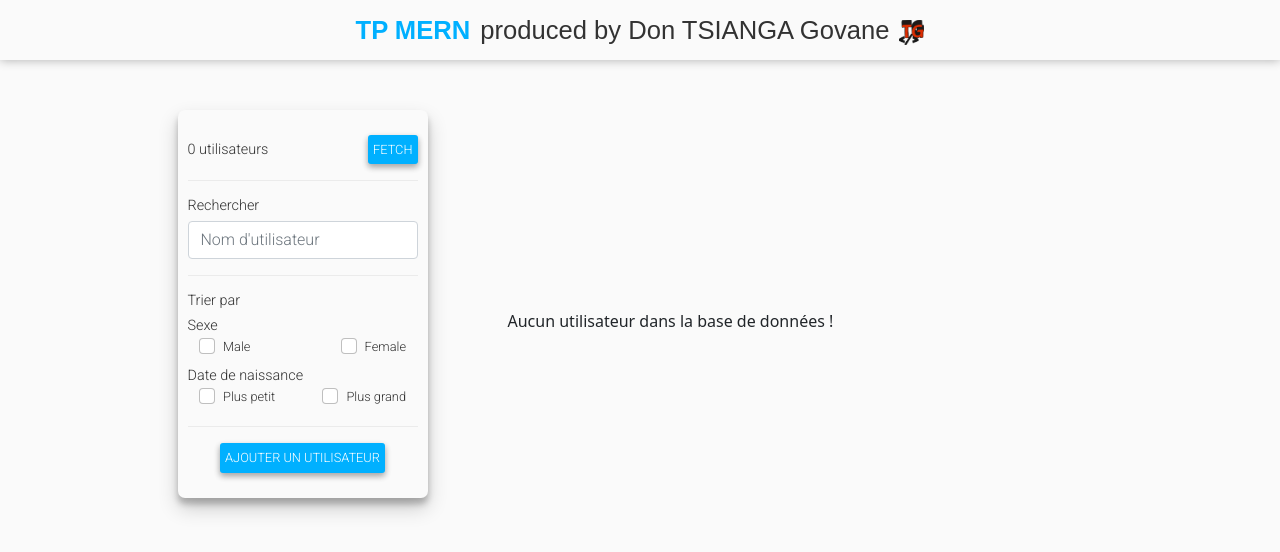
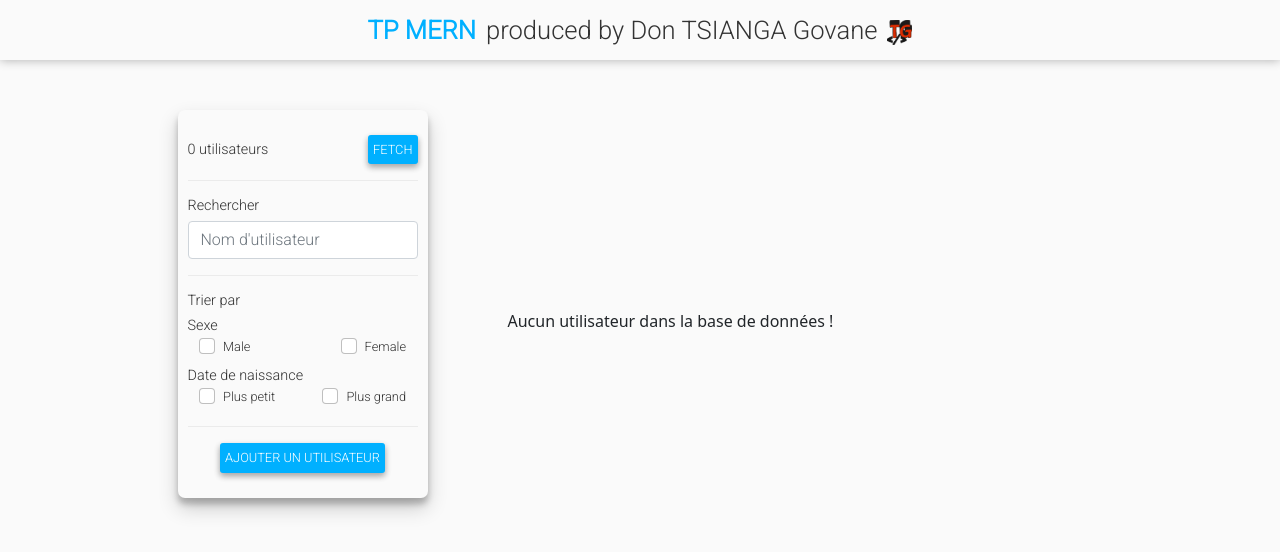
Before and after one commit to DonTG19/TP_MERN, a website: page public/index.html in a window 1280 px wide. Drawn offline with nearby package versions, Linux system fonts and the light colour scheme; no server answers.

Commit message:
header final design

```diff
--- a/src/sass/components/_header.scss
+++ b/src/sass/components/_header.scss
@@ -12,7 +12,7 @@ header{
 
     div{
         max-height: $header-height - 10;
-        font-family: 'Yanone Kaffeesatz', sans-serif;
+        font-family: $font-family;
         color: $text-color;
         font-size: 1.6em;
 
```
Also changed, not shown: public/css/style.css.
